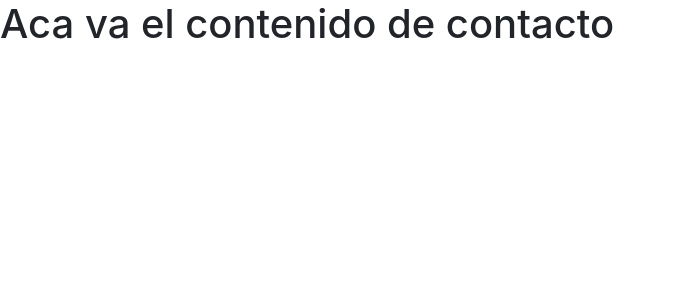
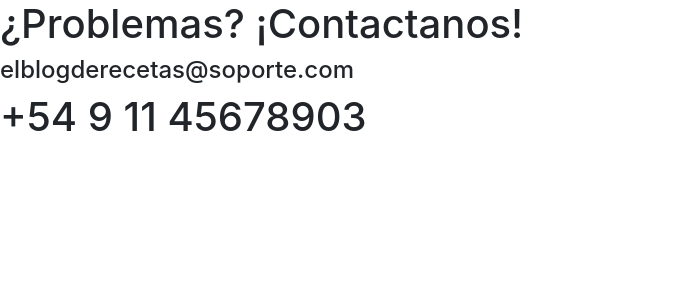
Before and after one commit to LuM25/BlogRecetas, a Django app: page /contacto/ in a window 1280 px wide. Shown: the part 56-356 px from the top of the page, without its empty margins (0-675 px from the left). Run offline with Django 4.2, Linux system fonts and the light colour scheme; the visitor is signed in with stand-in values (Sample User, id 1).

Commit message:
templates

```diff
--- a/templates/base.html
+++ b/templates/base.html
@@ -26,7 +26,7 @@
                         <a class="nav-link" href="/recetas/">Recetas</a>
                     </li>
                     <li class="nav-item">
-                        <a class="nav-link" href="/crear-receta/">Crear Receta</a>
+                        <a class="nav-link" href="/recetas/crear-receta/">Crear Receta</a>
                     </li>
                     <li class="nav-item">
                         <a style="margin-left: 20rem;" class="nav-link" href="{% url 'users_app:user_logout' %}">Cerrar Sesión</a>
--- a/templates/contacto.html
+++ b/templates/contacto.html
@@ -6,6 +6,7 @@
 
 {% block contenido %}
 
-<h1>Aca va el contenido de contacto</h1>
-
+<h1>¿Problemas? ¡Contactanos!</h1>
+<h4> elblogderecetas@soporte.com</h4>
+<h1>+54 9 11 45678903</h1>
 {% endblock %}
--- a/templates/index.html
+++ b/templates/index.html
@@ -5,5 +5,6 @@ INICIO
 {% endblock %}
 
 {% block contenido %}
-<h1>Aca va el contenido del index</h1>
+<h1>¡Bienvenido a nuestra web de recetas!</h1>
+<h3>Registrate para poder crear las tuyas</h3>
 {% endblock %}
```
